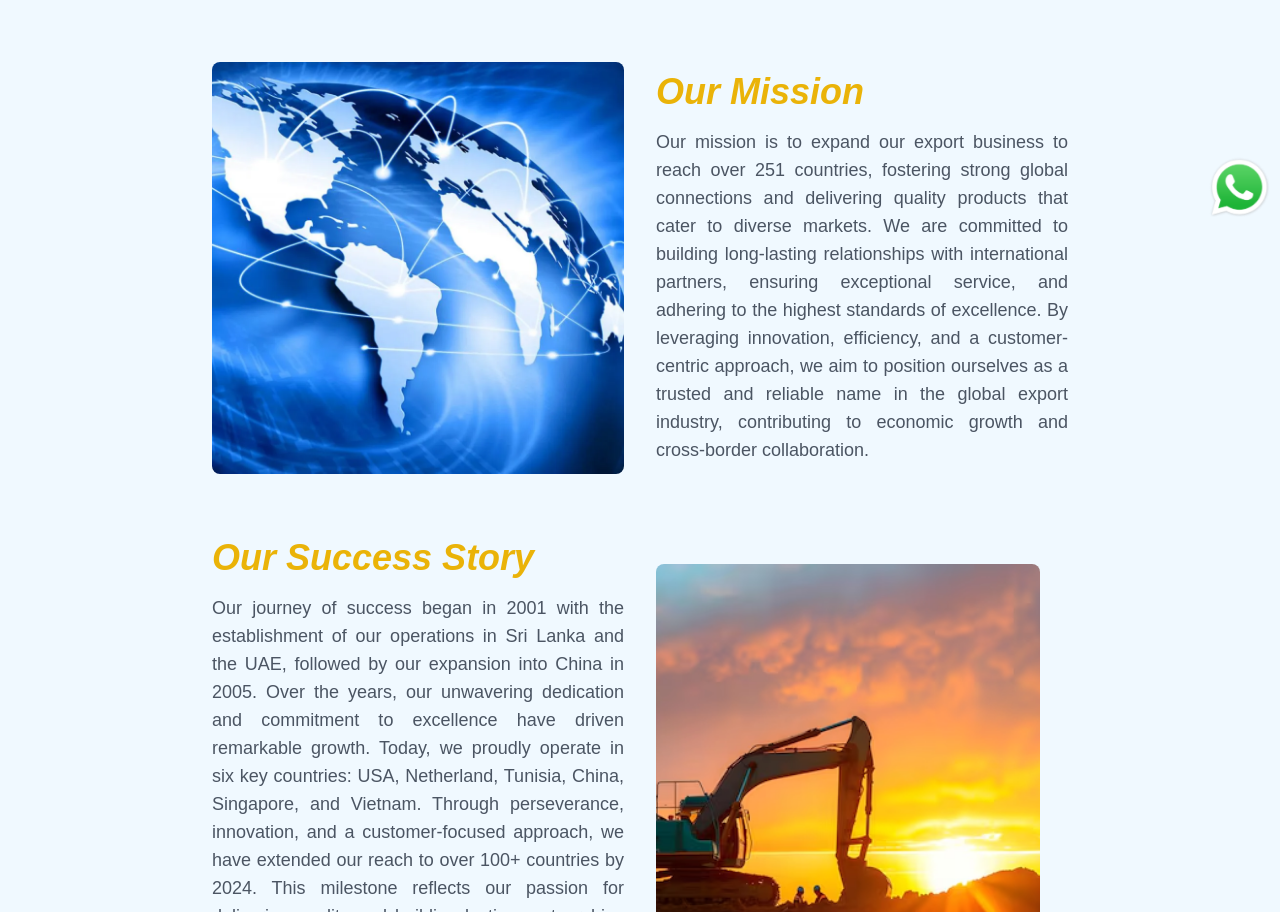
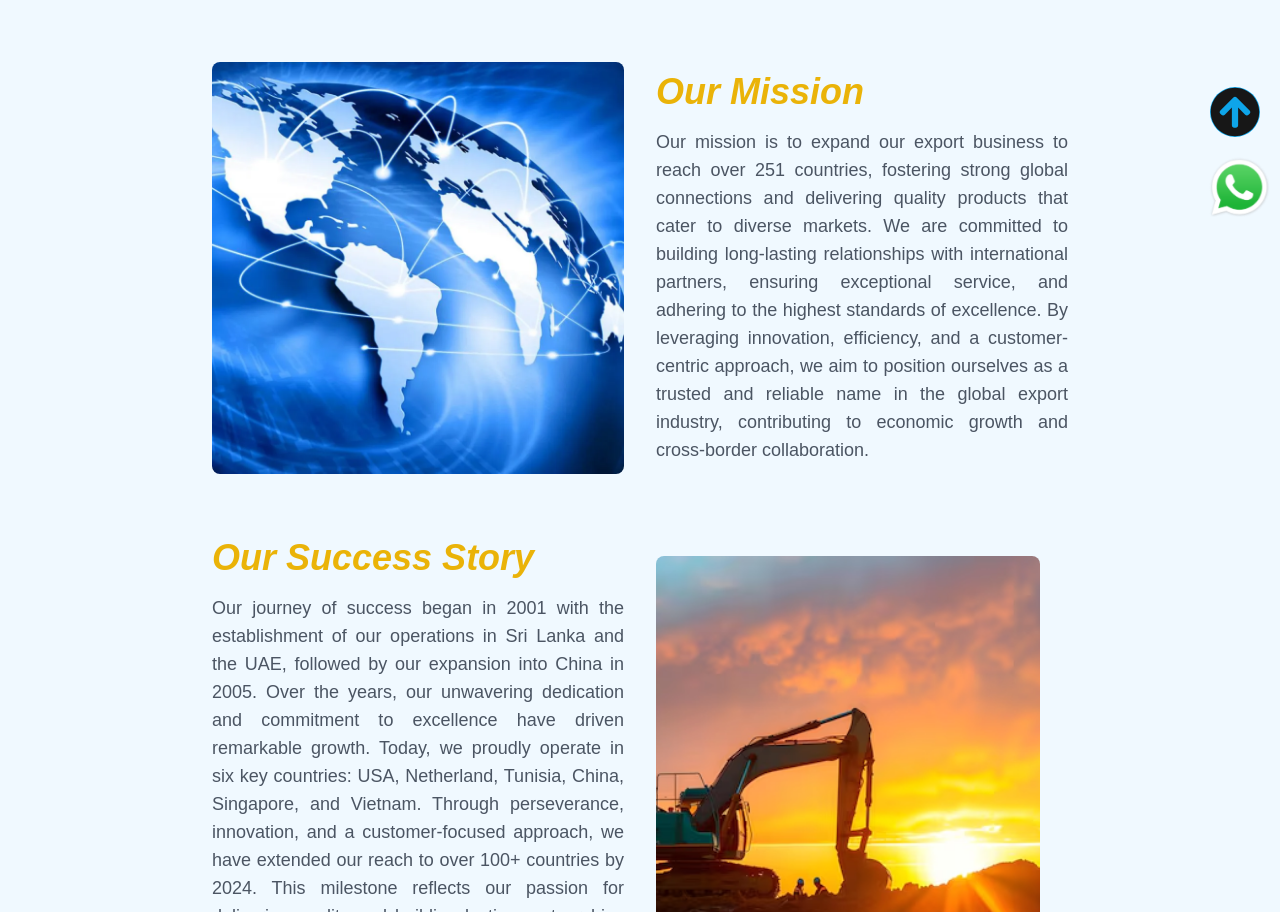
Before and after one commit to atharvamisal2614/shreebalaji, a Next.js app: page /about in a window 1280 px wide. Shown: the part 560-1472 px from the top of the page. Built offline with nearby package versions, Linux system fonts and the light colour scheme.

Commit message:
final commit

```diff
--- a/components/FAQ.jsx
+++ b/components/FAQ.jsx
@@ -1,11 +1,9 @@
 import React, { useState } from "react";
 const FAQ = () => {
   const [activeIndex, setActiveIndex] = useState(null);
-
   const toggleQuestion = (index) => {
     setActiveIndex(activeIndex === index ? null : index);
   };
-
   const faqData = [
     {
       question: "What types of heavy machinery do you export?",
@@ -38,7 +36,6 @@ const FAQ = () => {
         "You can contact us through our official website or sales team to discuss your requirements. We will provide detailed quotations and assistance throughout the order process.",
     },
   ];
-
   return (
     <div className="w-full py-12 bg-sky-50">
       <div className="text-center mb-8">
--- a/components/Home.jsx
+++ b/components/Home.jsx
@@ -3,9 +3,7 @@ import Image from "next/image";
 function HomePage() {
     return (
         <div data-aos="fade-up">
-            {/* Hero Section */}
             <section className="relative w-full h-[70vh] md:h-[90vh]">
-                {/* Background Image */}
                 <Image
                     src="/images/backhoe-loader.jpg"
                     alt="Background"
--- a/components/Navbar.jsx
+++ b/components/Navbar.jsx
@@ -3,8 +3,6 @@ import { useRouter } from "next/router";
 
 function Navbar() {
     const router = useRouter();
-
-
     return (
         <header className="bg-sky-50 text-gray-600 body-font">
             <div
@@ -82,5 +80,4 @@ function Navbar() {
         </header>
     );
 }
-
 export default Navbar;
--- a/components/Ourproducts.jsx
+++ b/components/Ourproducts.jsx
@@ -1,6 +1,5 @@
 import Link from 'next/link';
 import React from 'react';
-
 const products = [
   { id: 1, name: "Asphalt Paver", image: "/images/asphalt-paver.jpg" },
   { id: 2, name: "Backhoe Loader", image: "/images/backhoe-loader.jpg" },
@@ -8,9 +7,7 @@ const products = [
   { id: 4, name: "Compactor", image: "/images/compactor.jpeg" },
   { id: 5, name: "Concrete Mixer", image: "/images/concrete-mixer.jpg" },
   { id: 6, name: "Crane", image: "/images/crane.jpeg" },
-
 ];
-
 export default function Home() {
   return (
     <div data-aos="fade-up" className="min-h-screen bg-sky-50 flex items-center justify-center">
@@ -33,14 +30,12 @@ export default function Home() {
           ))}
         </div>
         <div className="flex justify-center mt-6">
-        <Link href={'/gallery'}
-         className="text-yellow-500  hover:text-yellow-600 font-semibold text-lg">
-          View More
-        </Link>
+          <Link href={'/gallery'}
+            className="text-yellow-500  hover:text-yellow-600 font-semibold text-lg">
+            View More
+          </Link>
+        </div>
       </div>
-      </div>
-
     </div>
-
   );
 }
--- a/pages/_app.js
+++ b/pages/_app.js
@@ -6,18 +6,30 @@ import AOS from 'aos';
 import { useEffect } from "react";
 import Link from "next/link";
 import Image from "next/image";
+import { FaArrowCircleUp } from "react-icons/fa";
+
 export default function App({ Component, pageProps }) {
   useEffect(() => {
     AOS.init({
       duration: 1000,
-
     });
   }, []);
+
+  const handleScrollToTop = () => {
+    window.scrollTo({
+      top: 10,
+      behavior:"smooth"
+    })
+  }
   return (
     <>
     <div className="bg-sky-50 min-h-screen">
       <Navbar />
-
+      <div className="fixed hover:cursor-pointer bottom-24 z-50 right-5">
+      <button onClick={handleScrollToTop}>
+        <FaArrowCircleUp className="text-customRed  rounded-full border-sky-500 bg-sky-500" size={50} />
+      </button>
+    </div>
       <div className="fixed hover:cursor-pointer bottom-5 z-50 right-2">
       <Link href="https://wa.me/917499837102">
         <Image
--- a/pages/about.jsx
+++ b/pages/about.jsx
@@ -1,10 +1,9 @@
-// import { FaAward, FaUserCheck, FaClock, FaUsers } from "react-icons/fa";
 import Image from "next/image";
 export default function AboutUsSection() {
   return (
     <section className="bg-sky-50 py-16">
-      <div data-aos="fade-up" className="max-w-4xl mx-auto px-5">
-        <div className="grid md:grid-cols-2 gap-8 items-center">
+      <div className="max-w-4xl mx-auto px-5">
+        <div data-aos="fade-up" className="grid md:grid-cols-2 gap-8 items-center">
           <div>
             <h1 className="text-2xl md:text-4xl font-bold italic text-yellow-500 mb-4">About Us</h1>
             <p className="text-gray-600 text-lg ">
@@ -24,9 +23,7 @@ export default function AboutUsSection() {
             />
           </div>
         </div>
-
-        {/* Mission Section */}
-        <div className="grid md:grid-cols-2 gap-8 items-center mt-16">
+        <div data-aos="fade-up" className="grid md:grid-cols-2 gap-8 items-center mt-16">
           <div>
             <img
               src="/global-reach.webp"
@@ -50,9 +47,7 @@ export default function AboutUsSection() {
             </p>
           </div>
         </div>
-
-        {/* Our Story Section */}
-        <div className="grid md:grid-cols-2 gap-8 items-center mt-16">
+        <div data-aos="fade-up" className="grid md:grid-cols-2 gap-8 items-center mt-16">
           <div>
             <h2 className="text-2xl md:text-4xl font-bold text-yellow-500 mb-4 italic">Our Success Story</h2>
             <p className="text-gray-600 text-justify text-lg">
@@ -62,9 +57,6 @@ export default function AboutUsSection() {
             Through perseverance, innovation, and a customer-focused approach, we have extended our reach to over 100+
             countries by 2024. This milestone reflects our passion for delivering quality and building lasting partnerships
             across the globe.
-            </p>
-            <p className="text-gray-600 text-lg mt-4">
-
             </p>
           </div>
           <div>
--- a/pages/gallery.jsx
+++ b/pages/gallery.jsx
@@ -1,6 +1,5 @@
 import React from "react";
 import Image from "next/image";
-
 const Gallery = () => {
   const images = [
     { src: "/images/asphalt-paver.jpg", title: "Asphalt Paver", description: "Used specifically in road building projects to evenly spread asphalt out over roadway surfaces for improved durability and a smooth driving experience for vehicles." },
```
Also changed, not shown: components/Aboutus.jsx (+1 -9 lines), components/Footer.jsx (+1 -15 lines), components/Whyus.jsx (+6 -12 lines), pages/contact.jsx (+20 -34 lines).
